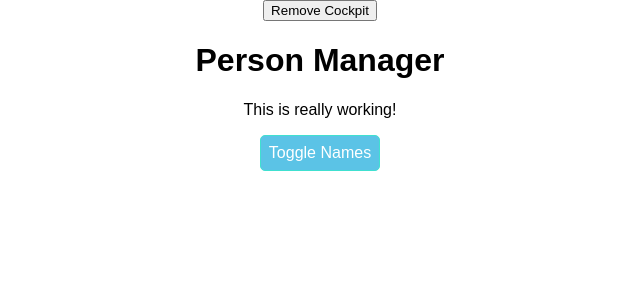
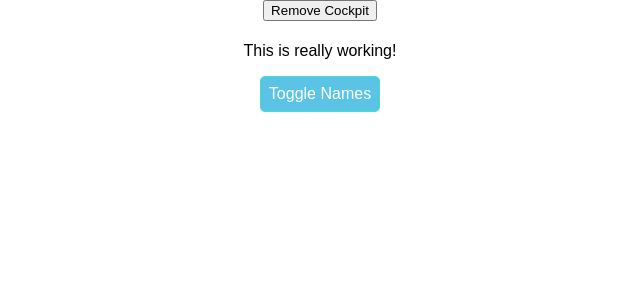
Before and after one commit to goragottsen/raymond, a React app: page / in a window 1280 px wide. Shown: the top 300 px of the page, without its empty margins (320-960 px from the left). Built offline with nearby package versions, Linux system fonts and the light colour scheme.

Commit message:
Adding more flexible variation of hoc

```diff
--- a/src/containers/App.js
+++ b/src/containers/App.js
@@ -2,6 +2,9 @@
 import classes from './App.css';
 import Persons from '../components/Persons/Persons';
 import Cockpit from '../components/Cockpit/Cockpit';
+import WithClass from '../hoc/withClass';
+import Aux from '../hoc/Aux';
+import withClass from '../hoc/withClass';
 class App extends Component {
 
   constructor(props){
@@ -91,7 +94,7 @@
     }
 
     return (
-        <div className={classes.App}>
+        <Aux>
         <button onClick={()=>{
           this.setState({showCockpit: false})}
           }>Remove Cockpit</button>
@@ -102,10 +105,10 @@
           clicked={this.toggleNamesHandler}/>
           : null}
         {persons}
-      </div>
+      </Aux>
     );
     // return React.createElement('div', {className: 'App'}, React.createElement('h1', null, 'Does this work now?'));
   }
 }
 
-export default App;
+export default withClass(App, classes.App);
--- a/src/hoc/WithClass.js
+++ b/src/hoc/WithClass.js
@@ -1,10 +1,12 @@
 import React from 'react';
+// Not a functional component, just a normal function instead
 
-const withClass = props => (
-
-    <div className={props.classes}>
-        {props.children}
-    </div>
-);
+const withClass = (WrappedComponent, className) => {
+    return props => (
+        <div className={className}>
+            <WrappedComponent />
+        </div>
+    );
+};
 
 export default withClass;
```
